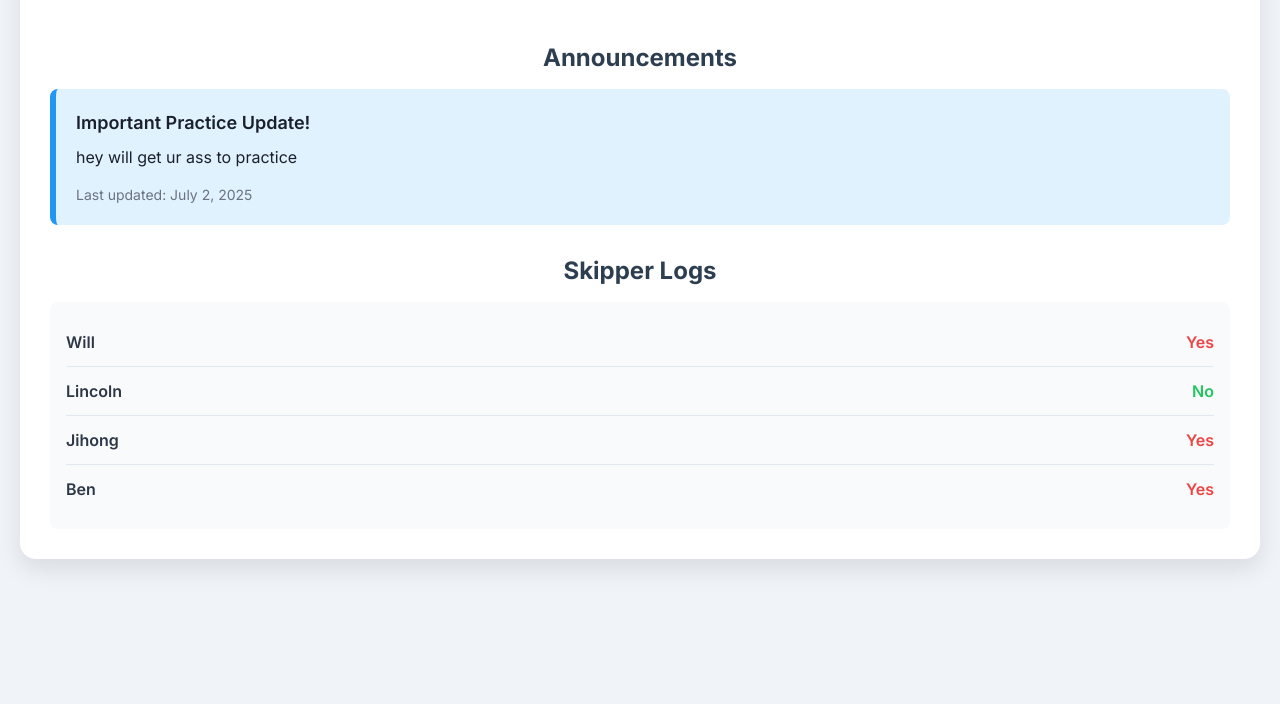
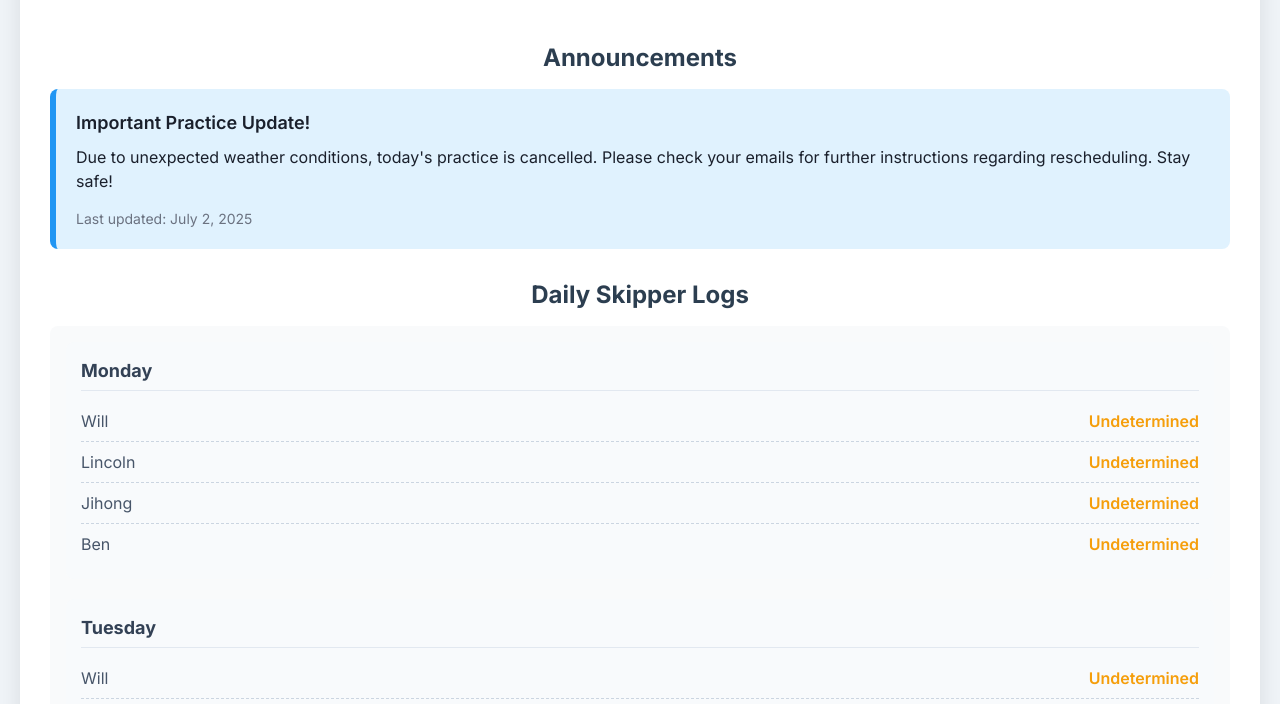
Before and after one commit to ChalkenYT/wick.github.io, a plain HTML site: page index.html in a window 1280 px wide. Shown: the part 89-793 px from the top of the page. Drawn offline with nearby package versions, Linux system fonts and the light colour scheme.

Commit message:
Update index.html

```diff
--- a/index.html
+++ b/index.html
@@ -3,7 +3,7 @@
 <head>
     <meta charset="UTF-8">
     <meta name="viewport" content="width=device-width, initial-scale=1.0">
-    <title>did will skip</title>
+    <title>Team Announcements & Daily Skipper Logs</title>
     <!-- Tailwind CSS CDN for easy styling -->
     <script src="https://cdn.tailwindcss.com"></script>
     <!-- Google Fonts - Inter for a clean look -->
@@ -46,36 +46,56 @@
             border-radius: 8px;
             color: #1a202c;
         }
+        .day-section {
+            margin-bottom: 20px;
+            background-color: #f8fafc; /* Very light gray for day sections */
+            border-radius: 8px;
+            padding: 15px;
+        }
+        .day-title {
+            font-weight: 700;
+            color: #334155; /* Darker gray for day titles */
+            margin-bottom: 10px;
+            padding-bottom: 5px;
+            border-bottom: 1px solid #e2e8f0;
+        }
         .skipper-log-item {
             display: flex;
             justify-content: space-between;
             align-items: center;
-            padding: 12px 0;
-            border-bottom: 1px solid #e2e8f0; /* Light gray separator */
+            padding: 8px 0;
+            border-bottom: 1px dashed #cbd5e1; /* Dashed separator for daily items */
         }
         .skipper-log-item:last-child {
             border-bottom: none;
         }
         .skipper-name {
-            font-weight: 600;
-            color: #2d3748;
+            font-weight: 500; /* Slightly less bold for names */
+            color: #475569;
         }
         .skipper-status-yes {
-            color: #ef4444; /* Red for 'Yes' (skipped) */
+            color: #dc2626; /* Red for 'Yes' (skipped) */
             font-weight: 600;
         }
         .skipper-status-no {
-            color: #22c55e; /* Green for 'No' (didn't skip) */
+            color: #16a34a; /* Darker green for 'No' (didn't skip) */
+            font-weight: 600;
+        }
+        .skipper-status-undetermined {
+            color: #f59e0b; /* Amber for 'Undetermined' */
             font-weight: 600;
         }
 
         /* Responsive adjustments */
         @media (max-width: 640px) {
             .container {
-                padding: 20px;
+                padding: 15px;
             }
             .section-title {
                 font-size: 1.5rem;
+            }
+            .day-title {
+                font-size: 1.1rem;
             }
         }
     </style>
@@ -94,9 +114,9 @@
 
         <!-- Skipper Logs Section -->
         <div>
-            <h2 class="text-2xl section-title">Skipper Logs</h2>
+            <h2 class="text-2xl section-title">Daily Skipper Logs</h2>
             <div id="skipper-logs-list" class="bg-gray-50 p-4 rounded-lg">
-                <!-- Skipper logs will be loaded here by JavaScript -->
+                <!-- Skipper logs for each day will be loaded here by JavaScript -->
             </div>
         </div>
     </div>
@@ -107,18 +127,45 @@
         // 1. Announcement Text (supports HTML for formatting)
         const ANNOUNCEMENT_TEXT = `
             <p class="text-lg font-semibold mb-2">Important Practice Update!</p>
-            <p>hey will get ur ass to practice</p>
+            <p>Due to unexpected weather conditions, today's practice is cancelled. Please check your emails for further instructions regarding rescheduling. Stay safe!</p>
             <p class="text-sm text-gray-500 mt-4">Last updated: July 2, 2025</p>
         `;
 
         // 2. Skipper Logs Data
-        // Each object has a 'name' and a 'skipped' boolean (true if skipped, false if not)
-        const SKIPPER_LOGS_DATA = [
-            { name: "Will", skipped: true },
-            { name: "Lincoln", skipped: false },
-            { name: "Jihong", skipped: true },
-            { name: "Ben", skipped: true },
-        ];
+        // Structure: Object where keys are days of the week, and values are arrays
+        // Each array contains objects with 'name' and 'skipped' status (true, false, or "undetermined") for that day.
+        const SKIPPER_LOGS_DATA = {
+            "Monday": [
+                { name: "Will", skipped: "undetermined" },
+                { name: "Lincoln", skipped: "undetermined" },
+                { name: "Jihong", skipped: "undetermined" },
+                { name: "Ben", skipped: "undetermined" }
+            ],
+            "Tuesday": [
+                { name: "Will", skipped: "undetermined" },
+                { name: "Lincoln", skipped: "undetermined" },
+                { name: "Jihong", skipped: "undetermined" },
+                { name: "Ben", skipped: "undetermined" }
+            ],
+            "Wednesday": [
+                { name: "Will", skipped: true },    // Yes
+                { name: "Lincoln", skipped: false }, // No
+                { name: "Jihong", skipped: true },   // Yes
+                { name: "Ben", skipped: true }      // Yes
+            ],
+            "Thursday": [
+                { name: "Will", skipped: "undetermined" },
+                { name: "Lincoln", skipped: "undetermined" },
+                { name: "Jihong", skipped: "undetermined" },
+                { name: "Ben", skipped: "undetermined" }
+            ],
+            "Friday": [
+                { name: "Will", skipped: "undetermined" },
+                { name: "Lincoln", skipped: "undetermined" },
+                { name: "Jihong", skipped: "undetermined" },
+                { name: "Ben", skipped: "undetermined" }
+            ]
+        };
 
         // --- End of Configuration ---
 
@@ -136,7 +183,22 @@
             const skipperLogsList = document.getElementById('skipper-logs-list');
             if (skipperLogsList) {
                 skipperLogsList.innerHTML = ''; // Clear existing content
-                SKIPPER_LOGS_DATA.forEach(log => {
+
+                // Iterate through each day in the SKIPPER_LOGS_DATA
+                for (const day in SKIPPER_LOGS_DATA) {
+                    if (SKIPPER_LOGS_DATA.hasOwnProperty(day)) {
+                        const dayData = SKIPPER_LOGS_DATA[day];
+
+                        const daySectionDiv = document.createElement('div');
+                        daySectionDiv.className = 'day-section';
+
+                        const dayTitle = document.createElement('h3');
+                        dayTitle.className = 'text-lg day-title';
+                        dayTitle.textContent = day;
+                        daySectionDiv.appendChild(dayTitle);
+
+                        // Iterate through each person for the current day
+                        dayData.forEach(log => {
                             const itemDiv = document.createElement('div');
                             itemDiv.className = 'skipper-log-item';
 
@@ -145,13 +207,25 @@
                             nameSpan.textContent = log.name;
 
                             const statusSpan = document.createElement('span');
-                    statusSpan.className = log.skipped ? 'skipper-status-yes' : 'skipper-status-no';
-                    statusSpan.textContent = log.skipped ? 'Yes' : 'No';
+                            // Determine the class and text based on the 'skipped' status
+                            if (log.skipped === true) {
+                                statusSpan.className = 'skipper-status-yes';
+                                statusSpan.textContent = 'Yes';
+                            } else if (log.skipped === false) {
+                                statusSpan.className = 'skipper-status-no';
+                                statusSpan.textContent = 'No';
+                            } else {
+                                statusSpan.className = 'skipper-status-undetermined';
+                                statusSpan.textContent = 'Undetermined';
+                            }
 
                             itemDiv.appendChild(nameSpan);
                             itemDiv.appendChild(statusSpan);
-                    skipperLogsList.appendChild(itemDiv);
+                            daySectionDiv.appendChild(itemDiv);
                         });
+                        skipperLogsList.appendChild(daySectionDiv);
+                    }
+                }
             }
         }
 
@@ -179,7 +253,7 @@
         {
             "name": "Team Hub Announcements",
             "short_name": "Team Hub",
-            "description": "Stay updated with team announcements and skipper logs.",
+            "description": "Stay updated with team announcements and daily skipper logs.",
             "start_url": "/",
             "display": "standalone",
             "background_color": "#f0f4f8",
```
Lines whose indentation alone changed are shown as unchanged.
